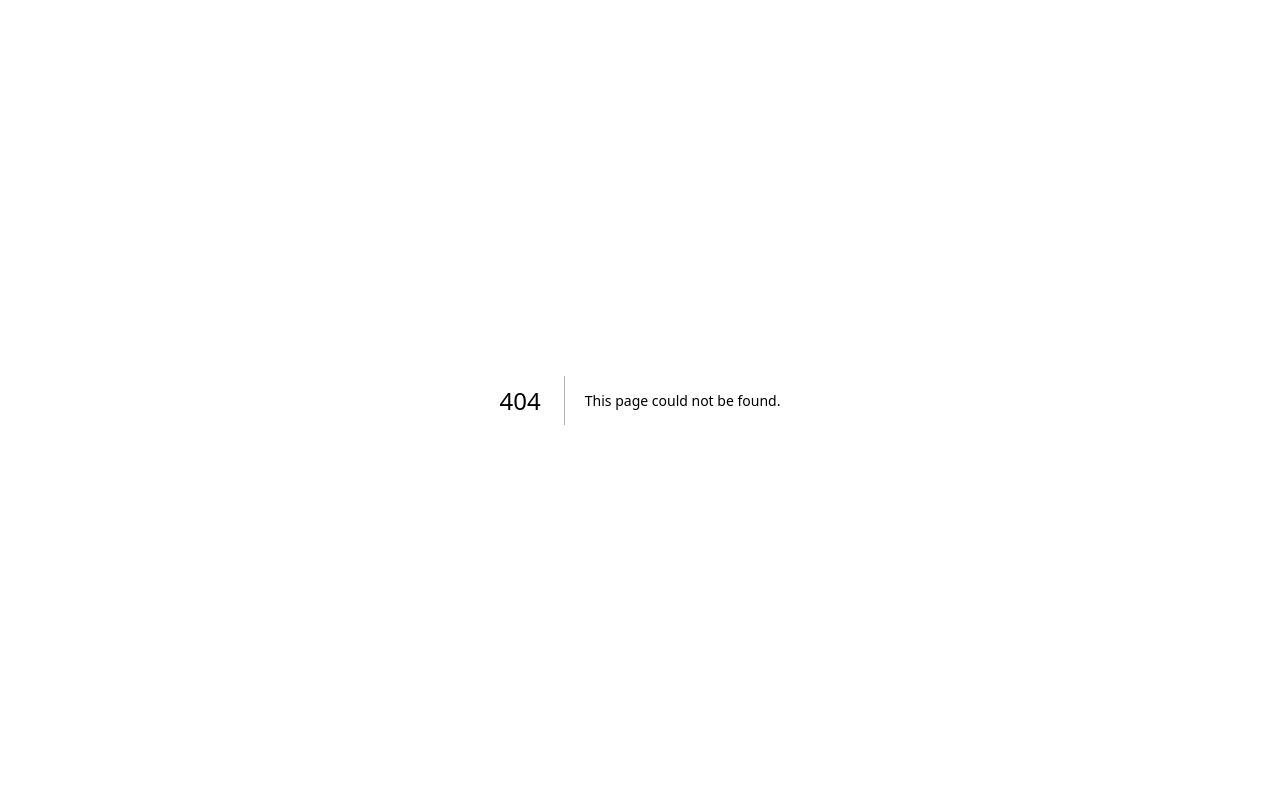
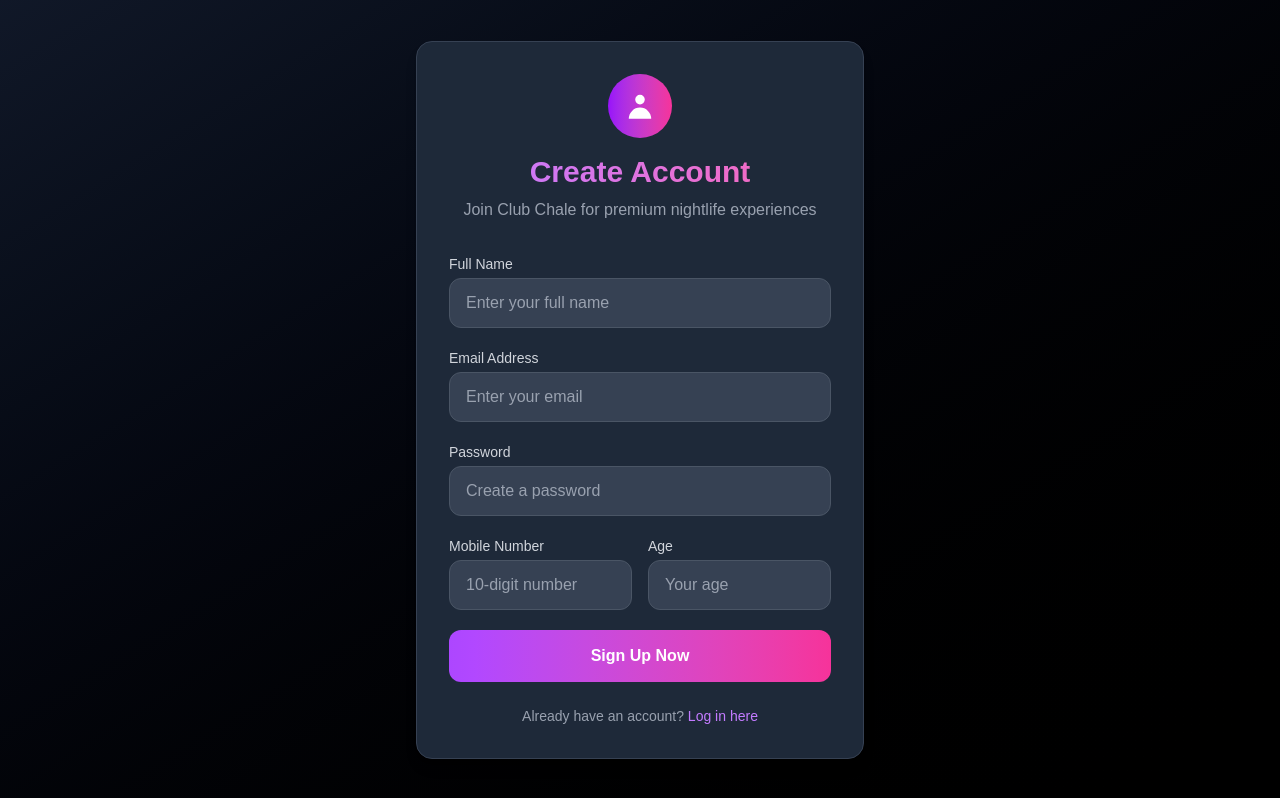
Before and after one commit to manishloginn/CLUB, a Next.js app: page /signup in a window 1280 px wide. Before the commit this address had no page. Built offline with nearby package versions, Linux system fonts and the light colour scheme.

Commit message:
add signup page

```diff
--- a/app/components/BookingForm.tsx
+++ b/app/components/BookingForm.tsx
@@ -15,11 +15,12 @@
     numberOfPeople: number;
   };
   setBookingInfo: (info: any) => void;
-  onBook: () => void;
+  onBook: () => Promise<void>; // Changed to return Promise
 }
 
-export const BookingForm = ({ bookingInfo, setBookingInfo, onBook }: BookingFormProps) => {
+export const BookingForm = ({ bookingInfo, setBookingInfo, onBook  }: BookingFormProps) => {
   const [error, setError] = useState<string | null>(null);
+  const [isLoading, setIsLoading] = useState(false);
   const todayDate = getTodayDate();
 
   useEffect(() => {
@@ -28,13 +29,22 @@
     }
   }, []);
 
-  const handleBooking = () => {
+  const handleBooking = async () => {
     if (!bookingInfo.date || !bookingInfo.timeSlot || bookingInfo.numberOfPeople < 1) {
       setError('⚠️ Please fill all fields before confirming your reservation.');
       return;
     }
+
     setError(null);
-    onBook();
+    setIsLoading(true);
+
+    try {
+      await onBook();
+    } catch (error) {
+      setError('Failed to process booking. Please try again.');
+    } finally {
+      setIsLoading(false);
+    }
   };
 
   return (
@@ -102,12 +112,25 @@
         </div>
       </div>
 
-      {/* Confirm Button */}
+      {/* Confirm Button with Loading State */}
       <button
         onClick={handleBooking}
-        className="w-full py-4 bg-gradient-to-r from-purple-500 to-pink-500 hover:from-purple-600 hover:to-pink-600 rounded-2xl font-bold text-white text-lg transition-all transform hover:scale-105"
+        disabled={isLoading}
+        className={`w-full py-4 bg-gradient-to-r from-purple-500 to-pink-500 hover:from-purple-600 hover:to-pink-600 rounded-2xl font-bold text-white text-lg transition-all ${
+          isLoading ? 'opacity-80' : 'hover:scale-105'
+        }`}
       >
-        Confirm Reservation →
+        {isLoading ? (
+          <div className="flex items-center justify-center gap-2">
+            <svg className="animate-spin h-5 w-5 text-white" xmlns="http://www.w3.org/2000/svg" fill="none" viewBox="0 0 24 24">
+              <circle className="opacity-25" cx="12" cy="12" r="10" stroke="currentColor" strokeWidth="4"></circle>
+              <path className="opacity-75" fill="currentColor" d="M4 12a8 8 0 018-8V0C5.373 0 0 5.373 0 12h4zm2 5.291A7.962 7.962 0 014 12H0c0 3.042 1.135 5.824 3 7.938l3-2.647z"></path>
+            </svg>
+            Processing...
+          </div>
+        ) : (
+          'Confirm Reservation →'
+        )}
       </button>
     </>
   );
--- a/app/components/BookingModal.tsx
+++ b/app/components/BookingModal.tsx
@@ -8,7 +8,7 @@
 interface BookingModalProps {
   cafe: Cafe;
   onClose: () => void;
-  onBook: () => void;
+  onBook: () => Promise<void>;
   selectedItems: string[];
   setSelectedItems: (items: string[]) => void;
   bookingInfo: any;
--- /dev/null
+++ b/app/signup/page.tsx
@@ -0,0 +1,208 @@
+// app/signup/page.tsx
+'use client';
+
+import { useState } from 'react';
+import { useRouter } from 'next/navigation';
+import Link from 'next/link';
+
+export default function SignupPage() {
+  const router = useRouter();
+  const [formData, setFormData] = useState({
+    name: '',
+    email: '',
+    password: '',
+    mobile_no: '',
+    age: ''
+  });
+  const [loading, setLoading] = useState(false);
+  const [error, setError] = useState('');
+
+  const handleChange = (e: React.ChangeEvent<HTMLInputElement>) => {
+    const { name, value } = e.target;
+    setFormData(prev => ({
+      ...prev,
+      [name]: value
+    }));
+  };
+
+  const handleSubmit = async (e: React.FormEvent) => {
+    e.preventDefault();
+    setLoading(true);
+    setError('');
+
+    try {
+      const response = await fetch('http://localhost:3000/api/user-registration', {
+        method: 'POST',
+        headers: {
+          'Content-Type': 'application/json',
+        },
+        body: JSON.stringify({
+          ...formData,
+          mobile_no: Number(formData.mobile_no),
+          age: Number(formData.age)
+        })
+      });
+
+      const data = await response.json();
+
+      if (!response.ok) {
+        throw new Error(data.message || 'Registration failed');
+      }
+
+      // Redirect to login page after successful registration
+      router.push('/login');
+    } catch (err) {
+      setError(err instanceof Error ? err.message : 'Registration failed');
+    } finally {
+      setLoading(false);
+    }
+  };
+
+  return (
+    <div className="min-h-screen bg-gradient-to-br from-gray-900 to-black flex items-center justify-center p-4">
+      <div className="w-full max-w-md bg-gray-800 rounded-2xl shadow-lg overflow-hidden border border-gray-700">
+        <div className="p-8">
+          <div className="text-center mb-8">
+            <div className="w-16 h-16 bg-gradient-to-r from-purple-600 to-pink-500 rounded-full flex items-center justify-center mx-auto mb-4">
+              <svg
+                xmlns="http://www.w3.org/2000/svg"
+                className="h-8 w-8 text-white"
+                viewBox="0 0 20 20"
+                fill="currentColor"
+              >
+                <path fillRule="evenodd" d="M10 9a3 3 0 100-6 3 3 0 000 6zm-7 9a7 7 0 1114 0H3z" clipRule="evenodd" />
+              </svg>
+            </div>
+            <h2 className="text-3xl font-bold text-transparent bg-clip-text bg-gradient-to-r from-purple-400 to-pink-400 mb-2">
+              Create Account
+            </h2>
+            <p className="text-gray-400">Join Club Chale for premium nightlife experiences</p>
+          </div>
+
+          {error && (
+            <div className="mb-6 p-3 bg-red-900/30 border border-red-700 rounded-lg text-red-300 text-sm">
+              {error}
+            </div>
+          )}
+
+          <form onSubmit={handleSubmit} className="space-y-5">
+            <div>
+              <label htmlFor="name" className="block text-sm font-medium text-gray-300 mb-1">
+                Full Name
+              </label>
+              <input
+                type="text"
+                id="name"
+                name="name"
+                value={formData.name}
+                onChange={handleChange}
+                required
+                className="w-full px-4 py-3 rounded-xl bg-gray-700 border border-gray-600 text-white placeholder-gray-400 focus:outline-none focus:ring-2 focus:ring-purple-500 transition-all"
+                placeholder="Enter your full name"
+              />
+            </div>
+
+            <div>
+              <label htmlFor="email" className="block text-sm font-medium text-gray-300 mb-1">
+                Email Address
+              </label>
+              <input
+                type="email"
+                id="email"
+                name="email"
+                value={formData.email}
+                onChange={handleChange}
+                required
+                className="w-full px-4 py-3 rounded-xl bg-gray-700 border border-gray-600 text-white placeholder-gray-400 focus:outline-none focus:ring-2 focus:ring-purple-500 transition-all"
+                placeholder="Enter your email"
+              />
+            </div>
+
+            <div>
+              <label htmlFor="password" className="block text-sm font-medium text-gray-300 mb-1">
+                Password
+              </label>
+              <input
+                type="password"
+                id="password"
+                name="password"
+                value={formData.password}
+                onChange={handleChange}
+                required
+                minLength={5}
+                className="w-full px-4 py-3 rounded-xl bg-gray-700 border border-gray-600 text-white placeholder-gray-400 focus:outline-none focus:ring-2 focus:ring-purple-500 transition-all"
+                placeholder="Create a password"
+              />
+            </div>
+
+            <div className="grid grid-cols-2 gap-4">
+              <div>
+                <label htmlFor="mobile_no" className="block text-sm font-medium text-gray-300 mb-1">
+                  Mobile Number
+                </label>
+                <input
+                  type="tel"
+                  id="mobile_no"
+                  name="mobile_no"
+                  value={formData.mobile_no}
+                  onChange={handleChange}
+                  required
+                  pattern="[0-9]{10}"
+                  className="w-full px-4 py-3 rounded-xl bg-gray-700 border border-gray-600 text-white placeholder-gray-400 focus:outline-none focus:ring-2 focus:ring-purple-500 transition-all"
+                  placeholder="10-digit number"
+                />
+              </div>
+
+              <div>
+                <label htmlFor="age" className="block text-sm font-medium text-gray-300 mb-1">
+                  Age
+                </label>
+                <input
+                  type="number"
+                  id="age"
+                  name="age"
+                  value={formData.age}
+                  onChange={handleChange}
+                  required
+                  min="18"
+                  max="100"
+                  className="w-full px-4 py-3 rounded-xl bg-gray-700 border border-gray-600 text-white placeholder-gray-400 focus:outline-none focus:ring-2 focus:ring-purple-500 transition-all"
+                  placeholder="Your age"
+                />
+              </div>
+            </div>
+
+            <button
+              type="submit"
+              disabled={loading}
+              className={`w-full py-3.5 rounded-xl font-bold text-white transition-all ${
+                loading
+                  ? 'bg-gray-600 cursor-not-allowed'
+                  : 'bg-gradient-to-r from-purple-500 to-pink-500 hover:from-purple-600 hover:to-pink-600 hover:shadow-lg'
+              }`}
+            >
+              {loading ? (
+                <div className="flex items-center justify-center gap-2">
+                  <svg className="animate-spin h-5 w-5 text-white" xmlns="http://www.w3.org/2000/svg" fill="none" viewBox="0 0 24 24">
+                    <circle className="opacity-25" cx="12" cy="12" r="10" stroke="currentColor" strokeWidth="4"></circle>
+                    <path className="opacity-75" fill="currentColor" d="M4 12a8 8 0 018-8V0C5.373 0 0 5.373 0 12h4zm2 5.291A7.962 7.962 0 014 12H0c0 3.042 1.135 5.824 3 7.938l3-2.647z"></path>
+                  </svg>
+                  Creating Account...
+                </div>
+              ) : (
+                'Sign Up Now'
+              )}
+            </button>
+          </form>
+
+          <div className="mt-6 text-center text-sm text-gray-400">
+            Already have an account?{' '}
+            <Link href="/login" className="text-purple-400 hover:text-purple-300 font-medium">
+              Log in here
+            </Link>
+          </div>
+        </div>
+      </div>
+    </div>
+  );
+}
```
